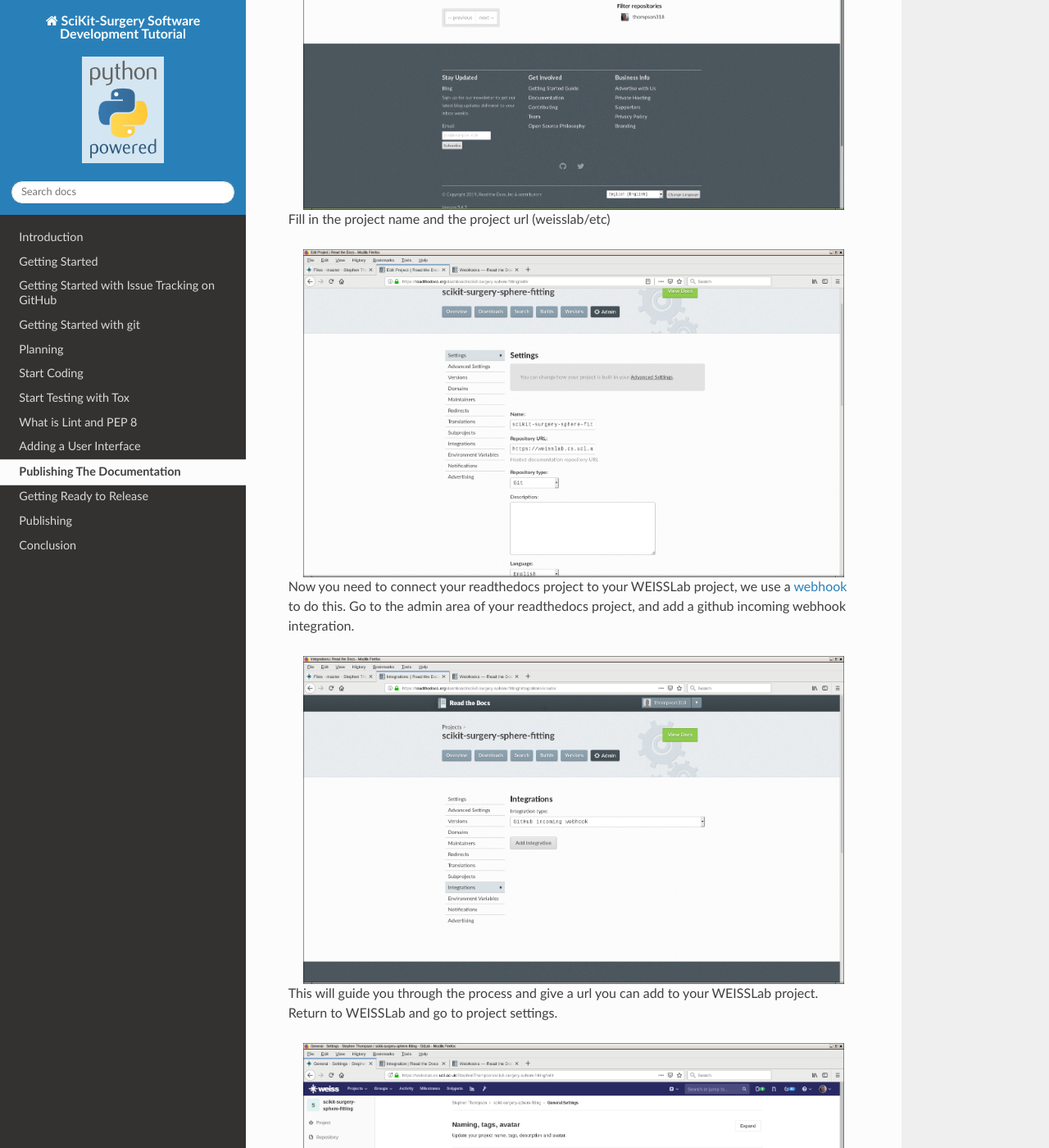
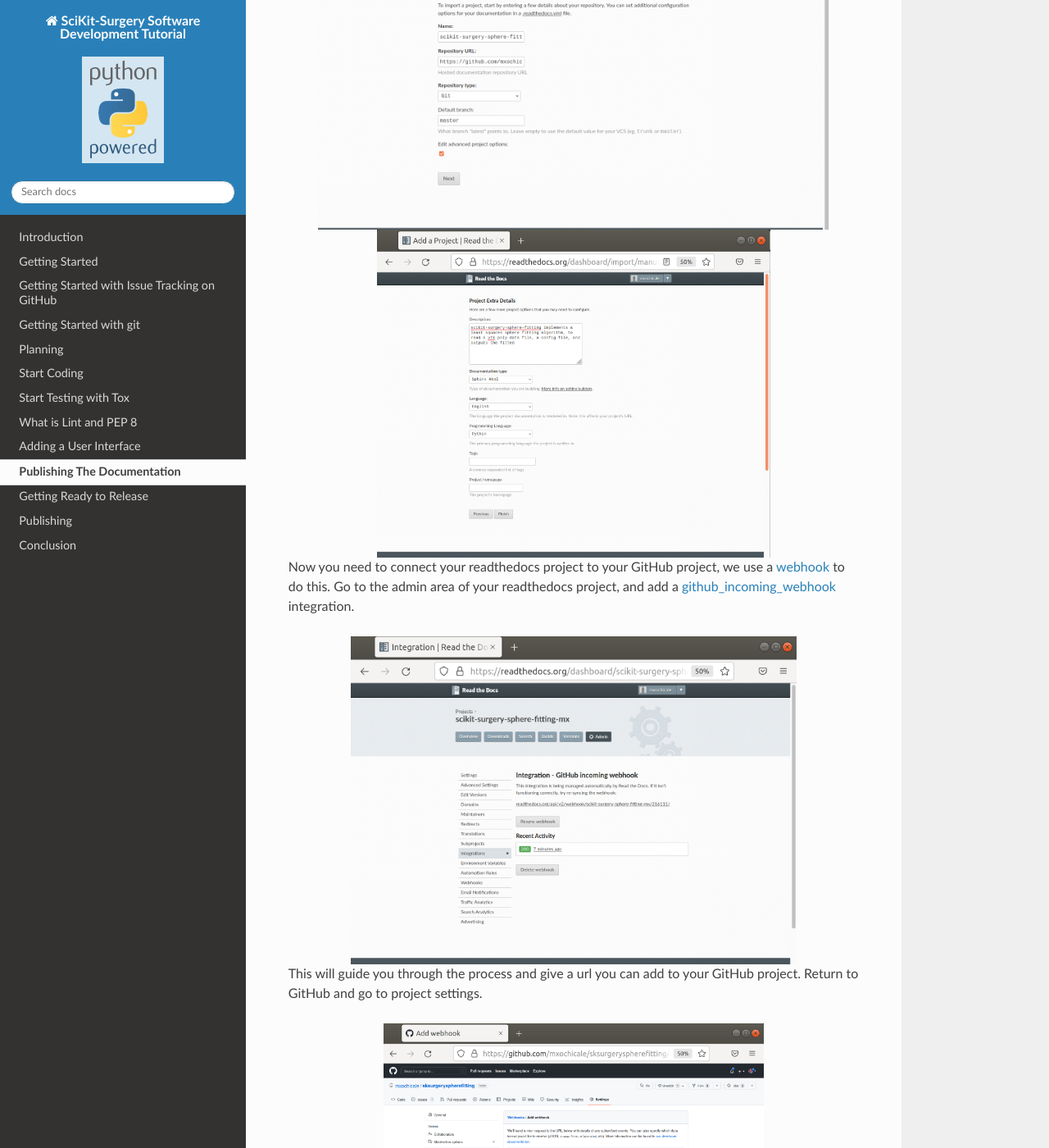
Before and after one commit to SciKit-Surgery/scikit-surgerytutorial02, a Sphinx documentation site: the page built from doc/08_Documentation.rst, in a window 1280 px wide and 1400 px high, scrolled down 611 px. Shown: the whole window at 82% size. Built offline with Sphinx 7.4.7 and the Read the Docs theme 2.0.0, drawn with Linux system fonts in a browser that asks for light colours; formulas are drawn with MathJax 3; some of the changed text lies outside the part shown.

Commit message:
update figures in 08*.rst using GitHub (#26, #22)

```diff
--- a/doc/08_Documentation.rst
+++ b/doc/08_Documentation.rst
@@ -17,48 +17,49 @@
 You might need to install pandoc which `pandoc_installation`_
 At this stage you'll need to create an account on readthedocs. This is easy and free.
 
-Once you have an account, you can import your project.
+Once you have an account, you can import your project manually `readthedocs_import`_, filling in the project name
+and the project url (github/etc)
 
-.. image:: read_the_docs_01.png
-   :height: 400px
-   :alt: Create a new project on readthedocs
-   :align: center
-
-Fill in the project name and the project url (weisslab/etc)
-
-.. image:: read_the_docs_03.png
+.. image:: read_the_docs_01_github.png
    :height: 400px
    :alt: Fill in the boxes
    :align: center
 
-Now you need to connect your readthedocs project to your WEISSLab project,
-we use a `webhook`_ to do this. Go to the admin area of your readthedocs
-project, and add a github incoming webhook integration.
-
-.. image:: read_the_docs_04.png
+.. image:: read_the_docs_02_github.png
    :height: 400px
    :alt: Fill in the boxes
    :align: center
 
-This will guide you through the process and give a url you can add to your WEISSLab
-project. Return to WEISSLab and go to project settings.
+Now you need to connect your readthedocs project to your GitHub project,
+we use a `webhook`_ to do this. Go to the admin area of your readthedocs
+project, and add a `github_incoming_webhook`_ integration.
 
-.. image:: read_the_docs_05.png
+.. image:: read_the_docs_04_github.png
+   :height: 400px
+   :alt: Fill in the boxes
+   :align: center
+
+This will guide you through the process and give a url you can add to your GitHub project.
+Return to GitHub and go to project settings.
+
+.. image:: read_the_docs_05_github.png
    :height: 400px
    :alt: Fill in the boxes
    :align: center
 
 And enter the readthedocs url into the URL field.
 
-.. image:: read_the_docs_06.png
+.. image:: read_the_docs_06_github.png
    :height: 400px
    :alt: Fill in the boxes
    :align: center
 
-Test it out. Your documentation on readthedocs should now be
-automatically updated each time you push a commit to WEISSLab
+Test it out.
+Your documentation on readthedocs should now be automatically updated each time you push a commit to GitHub.
 
 .. _`sphinx`: http://www.sphinx-doc.org/en/master/
 .. _`readthedocs`: https://readthedocs.org/
 .. _`webhook`: https://en.wikipedia.org/wiki/Webhook
+.. _`github_incoming_webhook`: https://docs.github.com/en/developers/webhooks-and-events/webhooks/about-webhooks
 .. _`pandoc_installation`: https://pandoc.org/installing.html
+.. _`readthedocs_import`: https://readthedocs.org/dashboard/import/manual
```
Also changed, not shown: doc/read_the_docs_01_github.png (added), doc/read_the_docs_02_github.png (added), doc/read_the_docs_04_github.png (added), doc/read_the_docs_05_github.png (added), doc/read_the_docs_06_github.png (added).
